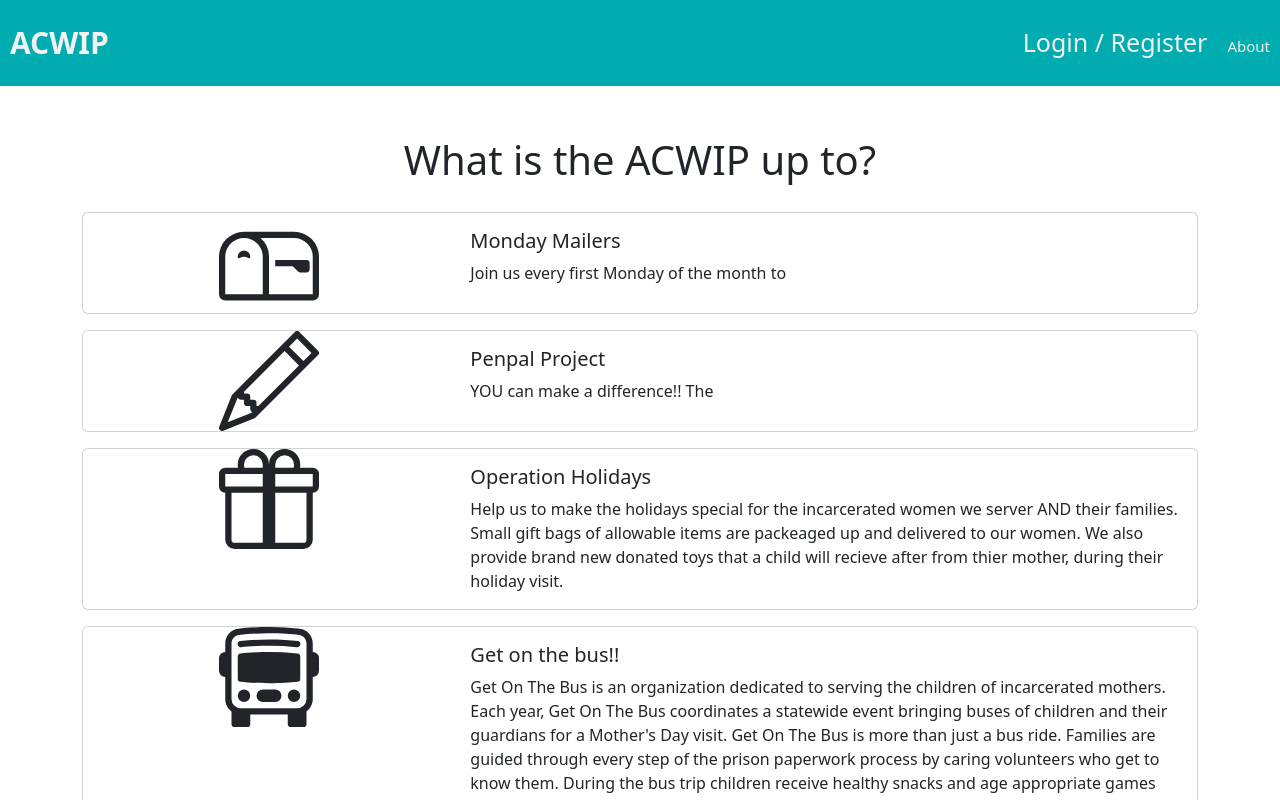
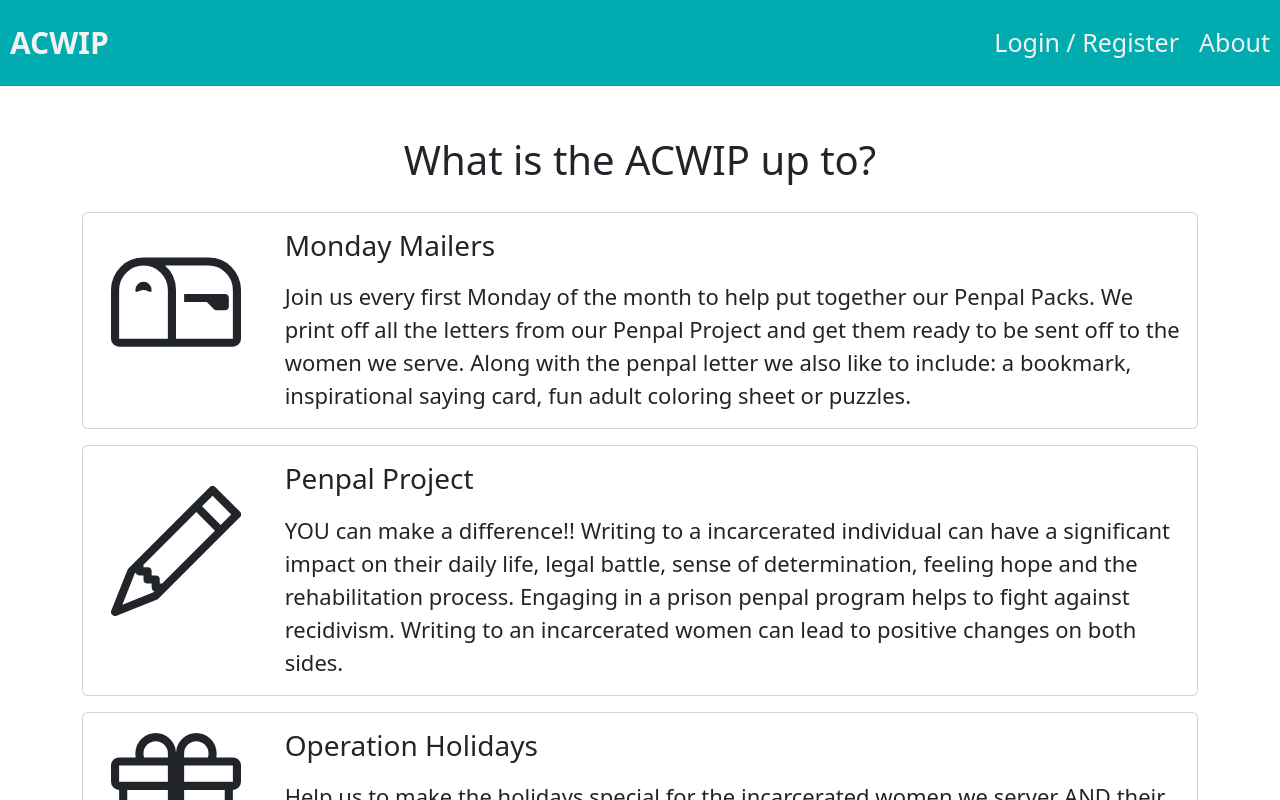
Before and after one commit to prime-mcgowan/solo_ACWIP, a React (Create React App) app: page /#/getInvolvedPage in a window 1280 px wide. Shown: the top 800 px of the page. Built offline with nearby package versions, Linux system fonts and the light colour scheme; no server answers.

Commit message:
getInvolved copy fully written and all styling is complete

```diff
--- a/src/components/GetInvolvedPage/GetInvolvedPage.jsx
+++ b/src/components/GetInvolvedPage/GetInvolvedPage.jsx
@@ -29,10 +29,10 @@ import { faItalic } from '@fortawesome/free-solid-svg-icons';
                 <div className="card mb-3">
                     <div className="row g-0">
 
-                        <div className="col-md-4" style={svgStyles}>
+                        <div className="col-md-2" style={{textAlign:'center', paddingTop:20}}>
                             <svg xmlns="http://www.w3.org/2000/svg"
-                                width="100"
-                                height="100"
+                                width="130"
+                                height="130"
                                 fill="currentColor"
                                 className="bi bi-mailbox"
                                 viewBox="0 0 16 16">
@@ -41,11 +41,14 @@ import { faItalic } from '@fortawesome/free-solid-svg-icons';
                             </svg>
                         </div>
 
-                        <div className="col-md-8">
+                        <div className="col-md-10">
                             <div className="card-body">
-                                <h5 className="card-title">Monday Mailers</h5>
-                                <p className="card-text">
-                                    Join us every first Monday of the month to
+                                <h5 className="card-title" style={{fontSize:28, paddingBottom:10}}>Monday Mailers</h5>
+                                <p className="card-text" style={{fontSize:22}}>
+                                    Join us every first Monday of the month to help put together our Penpal Packs.
+                                    We print off all the letters from our Penpal Project and get them ready to be sent
+                                    off to the women we serve. Along with the penpal letter we also like to include: a bookmark,
+                                    inspirational saying card, fun adult coloring sheet or puzzles.
                                 </p>
                         </div>
                     </div>
@@ -56,10 +59,10 @@ import { faItalic } from '@fortawesome/free-solid-svg-icons';
             <div className="card mb-3" >
                 <div className="row g-0">
 
-                        <div className="col-md-4" style={svgStyles}>
+                        <div className="col-md-2" style={{textAlign:'center', paddingTop:40, paddingBottom:10}}>
                             <svg xmlns="http://www.w3.org/2000/svg"
-                                width="100"
-                                height="100"
+                                width="130"
+                                height="130"
                                 fill="currentColor"
                                 className="bi bi-pencil"
                                 viewBox="0 0 16 16">
@@ -67,11 +70,14 @@ import { faItalic } from '@fortawesome/free-solid-svg-icons';
                             </svg>
                         </div>
 
-                        <div className="col-md-8">
+                        <div className="col-md-10">
                             <div className="card-body">
-                                <h5 className="card-title">Penpal Project</h5>
-                                <p className="card-text">
-                                    YOU can make a difference!! The
+                                <h5 className="card-title" style={{fontSize:28, paddingBottom:10}}>Penpal Project</h5>
+                                <p className="card-text" style={{fontSize:22}}>
+                                    YOU can make a difference!! Writing to a incarcerated individual can have a significant
+                                    impact on their daily life, legal battle, sense of determination, feeling hope and the rehabilitation process.
+                                    Engaging in a prison penpal program helps to fight against recidivism. Writing to an incarcerated women can lead
+                                    to positive changes on both sides.
                                 </p>
                             </div>
                         </div>
@@ -81,10 +87,10 @@ import { faItalic } from '@fortawesome/free-solid-svg-icons';
             <div className="card mb-3" sx={{maxWidth: '540px'}}>
                 <div className="row g-0">
 
-                        <div className="col-md-4" style={svgStyles}>
+                        <div className="col-md-2" style={{textAlign:'center', paddingTop:20}}>
                             <svg xmlns="http://www.w3.org/2000/svg"
-                                width="100"
-                                height="100"
+                                width="130"
+                                height="130"
                                 fill="currentColor"
                                 className="bi bi-gift"
                                 viewBox="0 0 16 16">
@@ -92,10 +98,10 @@ import { faItalic } from '@fortawesome/free-solid-svg-icons';
                             </svg>
                         </div>
 
-                        <div className="col-md-8">
+                        <div className="col-md-10">
                             <div className="card-body">
-                                <h5 className="card-title">Operation Holidays</h5>
-                                <p className="card-text">
+                                <h5 className="card-title" style={{fontSize:28, paddingBottom:10}}>Operation Holidays</h5>
+                                <p className="card-text" style={{fontSize:22}}>
                                     Help us to make the holidays special for the incarcerated women we server AND their families.
                                     Small gift bags of allowable items are packeaged up and delivered to our women. We also provide
                                     brand new donated toys that a child will recieve after from thier mother, during their holiday visit.
@@ -106,13 +112,13 @@ import { faItalic } from '@fortawesome/free-solid-svg-icons';
             </div>
 
 
-            <div className="card mb-3" sx={{maxWidth: '540px'}}>
+            <div className="card mb-3">
                 <div className="row g-0">
 
-                    <div className="col-md-4" style={svgStyles}>
+                    <div className="col-md-2"  style={{textAlign:'center', paddingTop:40}}>
                         <svg xmlns="http://www.w3.org/2000/svg"
-                            width="100"
-                            height="100"
+                            width="130"
+                            height="130"
                             fill="currentColor"
                             className="bi bi-bus-front"
                             viewBox="0 0 16 16">
@@ -121,10 +127,10 @@ import { faItalic } from '@fortawesome/free-solid-svg-icons';
                         </svg>
                     </div>
 
-                        <div className="col-md-8">
+                        <div className="col-md-10">
                             <div className="card-body">
-                                <h5 className="card-title">Get on the bus!!</h5>
-                                <p className="card-text">
+                                <h5 className="card-title" style={{fontSize:28,paddingBottom:10 }}>Get on the bus!!</h5>
+                                <p className="card-text" style={{fontSize:22}}>
                                 Get On The Bus is an organization dedicated to serving the children of incarcerated mothers. Each year,
                                 Get On The Bus coordinates a statewide event bringing buses of children and their guardians
                                 for a Mother's Day visit. Get On The Bus is more than just a bus ride. Families are guided through every step of the prison paperwork
--- a/src/components/Nav/Nav.jsx
+++ b/src/components/Nav/Nav.jsx
@@ -49,7 +49,7 @@ function Nav() {
           </>
         )}
 
-        <Link className="navLink" to="/about">
+        <Link className="navLink" to="/about" style={{fontSize:25}}>
           About
         </Link>
       </div>
```
